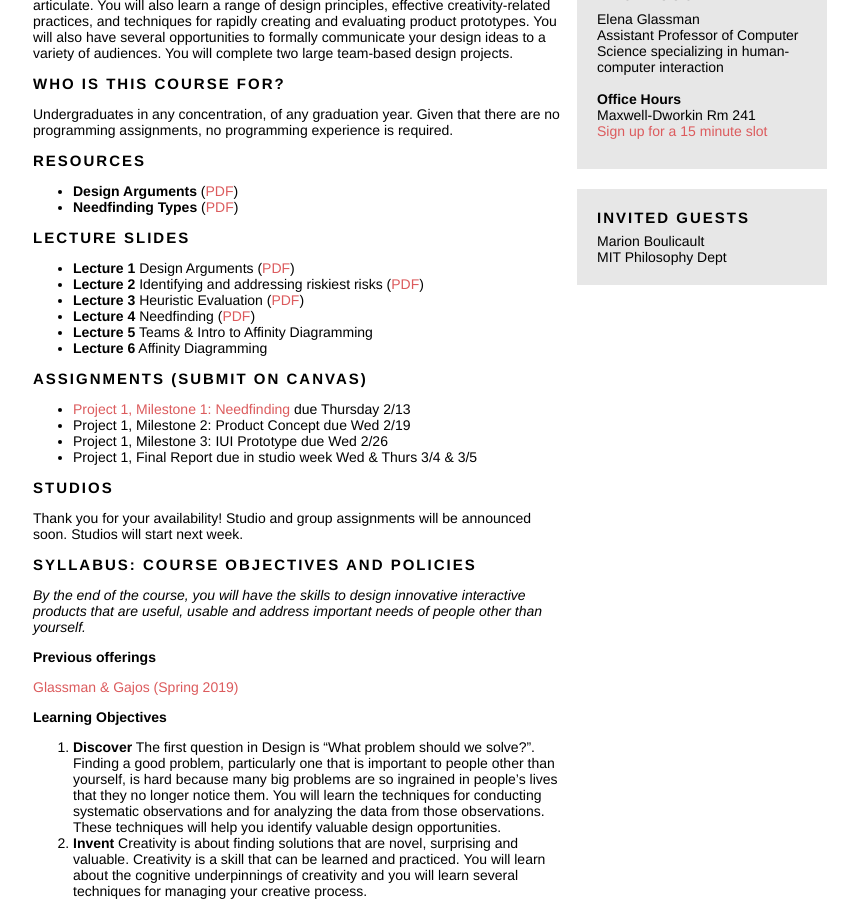
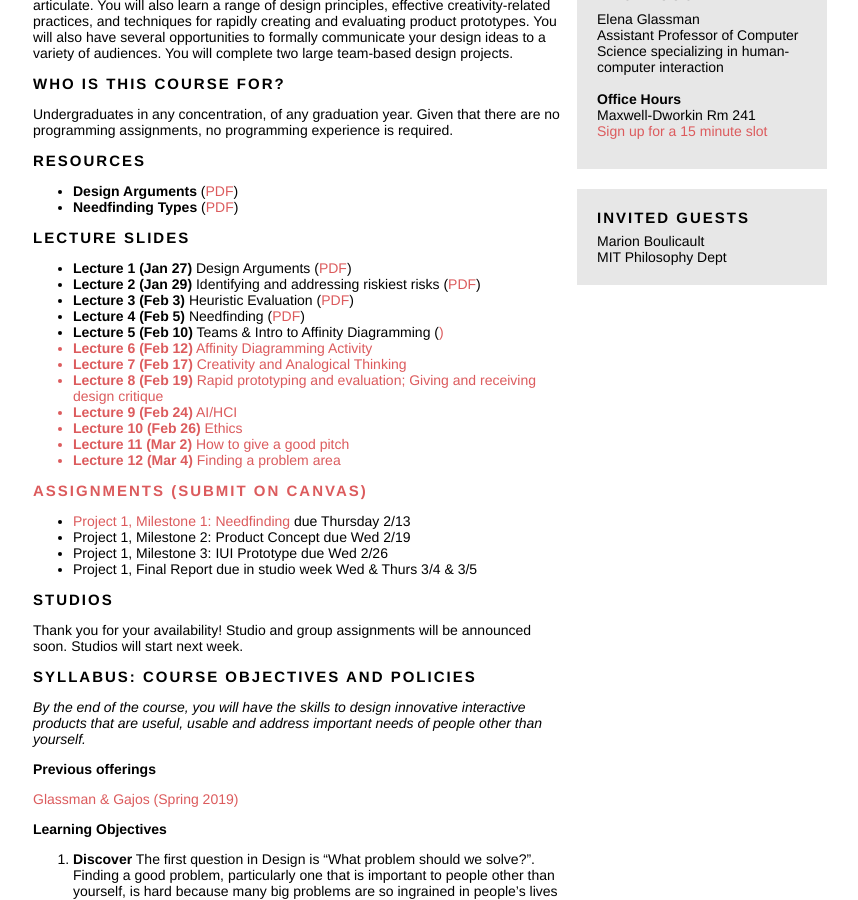
Before and after one commit to eglassman/eglassman.github.io, a Jekyll site: the page built from cs179.html, in a window 1280 px wide and 900 px high, scrolled down 310 px. Shown: the whole window, without its empty margins (210-1068 px from the left). Built offline with Jekyll 4.4.1, drawn with Linux system fonts in a browser that asks for light colours.

Commit message:
added lectures

```diff
--- a/cs179.html
+++ b/cs179.html
@@ -64,12 +64,18 @@ The course covers skills and techniques necessary to design innovative interacti
 
     <div>
       <ul>
-        <li><b>Lecture 1</b> Design Arguments (<a href="https://www.dropbox.com/s/m6u2ny79fdwxk3d/Session%200a%20--%20Expectations%2C%20Design%20Args%2C%20Riskiest%20Risk.pdf?dl=0">PDF</a>)</li>
-        <li><b>Lecture 2</b> Identifying and addressing riskiest risks (<a href="https://www.dropbox.com/s/sd5vvqr4hab29ux/session%200b%20--%20methods%20for%20reducing%20uncertainty.pdf?dl=0">PDF</a>)</li>
-        <li><b>Lecture 3</b> Heuristic Evaluation (<a href="https://www.dropbox.com/s/b1113ru190ed02d/Session%201a%20--%20Heuristic%20Evaluation.pdf?dl=0">PDF</a>)</li>
-        <li><b>Lecture 4</b> Needfinding (<a href="https://www.dropbox.com/s/qlj5ge374om29ml/session%201b%20--%20needfinding.pdf?dl=0">PDF</a>)</li>
-        <li><b>Lecture 5</b> Teams & Intro to Affinity Diagramming</li>
-        <li><b>Lecture 6</b> Affinity Diagramming</li>
+        <li><b>Lecture 1 (Jan 27)</b> Design Arguments (<a href="https://www.dropbox.com/s/m6u2ny79fdwxk3d/Session%200a%20--%20Expectations%2C%20Design%20Args%2C%20Riskiest%20Risk.pdf?dl=0">PDF</a>)</li>
+        <li><b>Lecture 2 (Jan 29)</b> Identifying and addressing riskiest risks (<a href="https://www.dropbox.com/s/sd5vvqr4hab29ux/session%200b%20--%20methods%20for%20reducing%20uncertainty.pdf?dl=0">PDF</a>)</li>
+        <li><b>Lecture 3 (Feb 3)</b> Heuristic Evaluation (<a href="https://www.dropbox.com/s/b1113ru190ed02d/Session%201a%20--%20Heuristic%20Evaluation.pdf?dl=0">PDF</a>)</li>
+        <li><b>Lecture 4 (Feb 5)</b> Needfinding (<a href="https://www.dropbox.com/s/qlj5ge374om29ml/session%201b%20--%20needfinding.pdf?dl=0">PDF</a>)</li>
+        <li><b>Lecture 5 (Feb 10)</b> Teams & Intro to Affinity Diagramming (<a href="https://www.dropbox.com/s/7afeogwjvtzci1x/Session%201b%20--%20Teams.pdf?dl=0"</a>)</li>
+        <li><b>Lecture 6 (Feb 12)</b> Affinity Diagramming Activity</li>
+        <li><b>Lecture 7 (Feb 17)</b> Creativity and Analogical Thinking</li>
+        <li><b>Lecture 8 (Feb 19)</b> Rapid prototyping and evaluation; Giving and receiving design critique</li>
+        <li><b>Lecture 9 (Feb 24)</b> AI/HCI</li>
+        <li><b>Lecture 10 (Feb 26)</b> Ethics</li>
+        <li><b>Lecture 11 (Mar 2)</b> How to give a good pitch</li>
+        <li><b>Lecture 12 (Mar 4)</b> Finding a problem area</li>
         <!-- <li><b>Lecture 5 part 1</b> How to Present a Paper in 279r (<a href="How-to-present-279r.pdf">PDF</a>)</li>
         <li><b>Lecture 5 part 2</b> PL Paper Presentation Example (<a href="slides_pl_paper.pdf">PDF</a>)</li> -->
       </ul>
```
